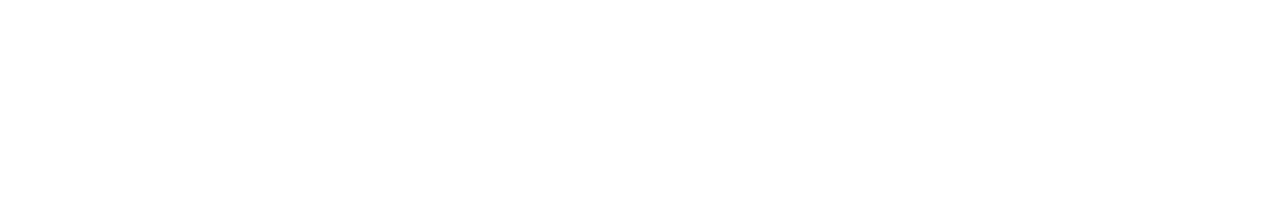
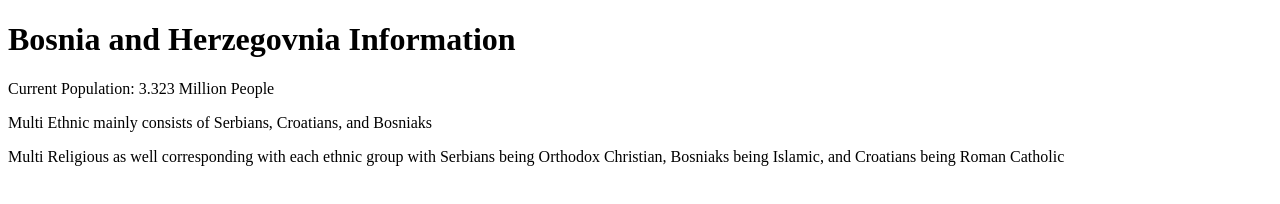
Before and after one commit to Gaines2025/Mis4013HW1, a plain HTML site: page BosniaAndHerzegovnia.html in a window 1280 px wide. Drawn offline with Linux system fonts and the light colour scheme.

Commit message:
Update BosniaAndHerzegovnia.html

```diff
--- a/BosniaAndHerzegovnia.html
+++ b/BosniaAndHerzegovnia.html
@@ -3,7 +3,11 @@
 <head>
     <meta charset="UTF-8">
     <meta name="viewport" content="width=device-width, initial-scale=1.0">
-    <title>Hello, World!</title>
+    <title>Bosnia and Herzegovnia!</title>
+    <h1>Bosnia and Herzegovnia Information</h1>
+    <p>Current Population: 3.323 Million People</p>
+    <p>Multi Ethnic mainly consists of Serbians, Croatians, and Bosniaks</p>
+    <p>Multi Religious as well corresponding with each ethnic group with Serbians being Orthodox Christian, Bosniaks being Islamic, and Croatians being Roman Catholic</p>
 </head>
 <body>
 </body>
```
